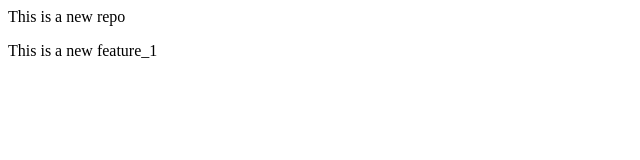
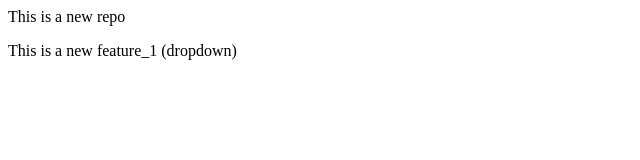
Before and after one commit to Aditya8006/localrepo, a plain HTML site: page Index.html in a window 1280 px wide. Shown: the full height of the page, 0-640 px from the left. Drawn offline with Linux system fonts and the light colour scheme.

```diff
--- a/Index.html
+++ b/Index.html
@@ -1,2 +1,2 @@
 <p>This is a new repo</p>
-<p>This is a new feature_1</p>
+<p>This is a new feature_1 (dropdown)</p>
```
